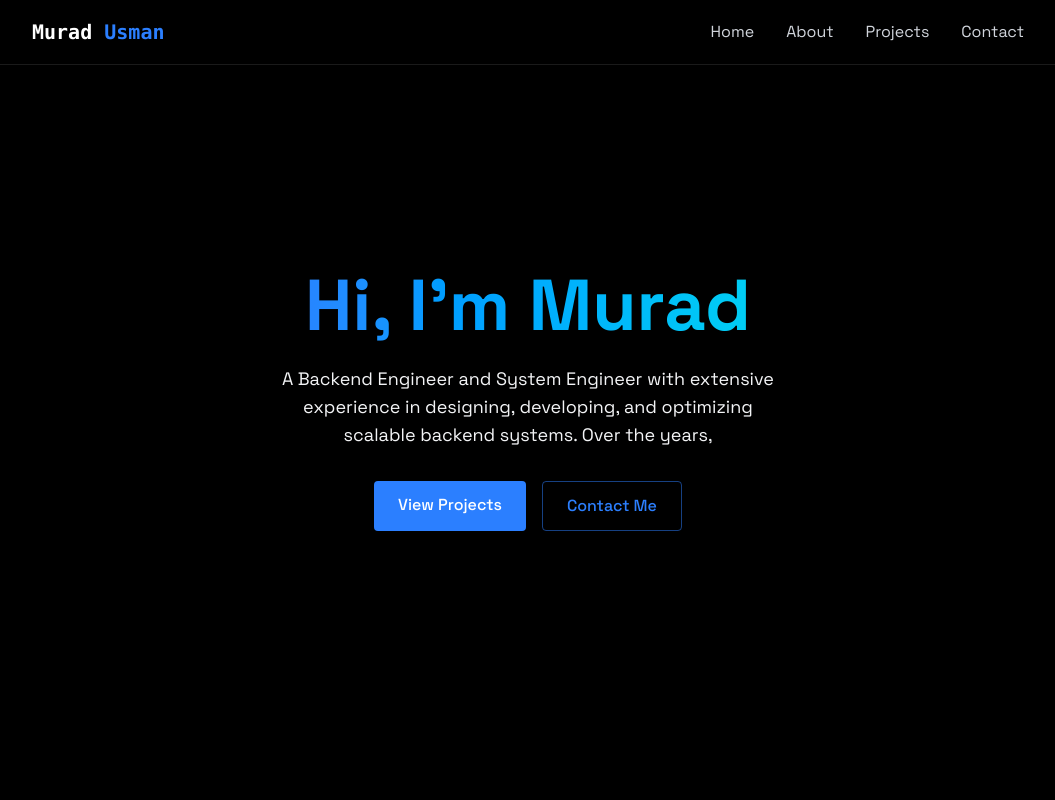
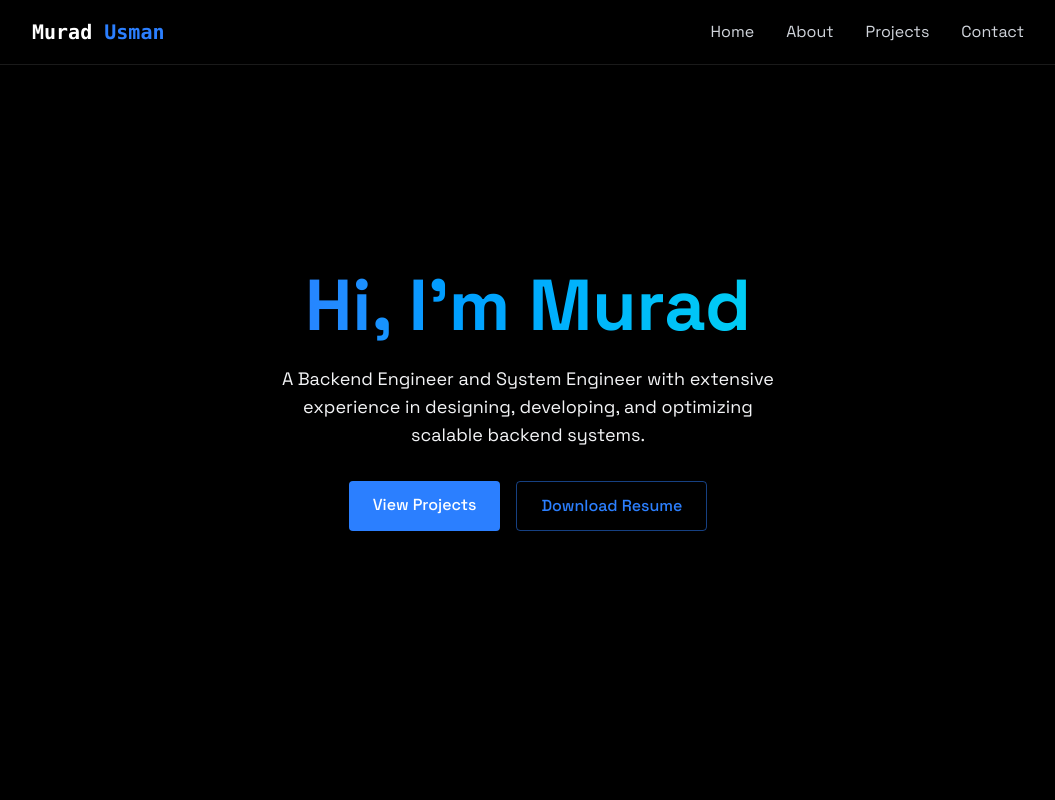
Before and after one commit to nurads/portfolio, a React (Vite) app: page / in a window 1280 px wide. Shown: the top 800 px of the page, without its empty margins (112-1167 px from the left). Built offline with nearby package versions, Linux system fonts and the light colour scheme.

Commit message:
resume added

```diff
--- a/src/components/LoadingScreen.jsx
+++ b/src/components/LoadingScreen.jsx
@@ -2,7 +2,7 @@ import { useEffect, useState } from "react";
 
 export const LoadingScreen = ({ onComplete }) => {
   const [text, setText] = useState("");
-  const fullText = "<Hello Wolrd />";
+  const fullText = "<Hello World />";
 
   useEffect(() => {
     let index = 0;
--- a/src/components/sections/Home.jsx
+++ b/src/components/sections/Home.jsx
@@ -1,6 +1,8 @@
 import { RevealOnScroll } from "../RevealOnScroll";
-
 export const Home = () => {
+  const handleOpenPdf = () => {
+    window.open("/murad-usman.pdf", "_blank");
+  };
   return (
     <section
       id="home"
@@ -14,8 +16,7 @@ export const Home = () => {
 
           <p className="tex-gray-400 text-lg mb-8 max-w-lg mx-auto">
             A Backend Engineer and System Engineer with extensive experience in
-            designing, developing, and optimizing scalable backend systems. Over
-            the years,
+            designing, developing, and optimizing scalable backend systems.
           </p>
           <div className="flex justify-center space-x-4">
             <a
@@ -26,11 +27,11 @@ export const Home = () => {
             </a>
 
             <a
-              href="#contact"
+              onClick={handleOpenPdf}
               className="border border-blue-500/50 text-blue-500 py-3 px-6 rounded font-medium transition-all duration-200
              hover:-translate-y-0.5 hover:shadow-[0_0_15px_rgba(59, 130, 246, 0.2)] hover:bg-blue-500/10"
             >
-              Contact Me
+              Download Resume
             </a>
           </div>
         </div>
```
Also changed, not shown: 1 other file (tests, documents, lock files or other folders).
